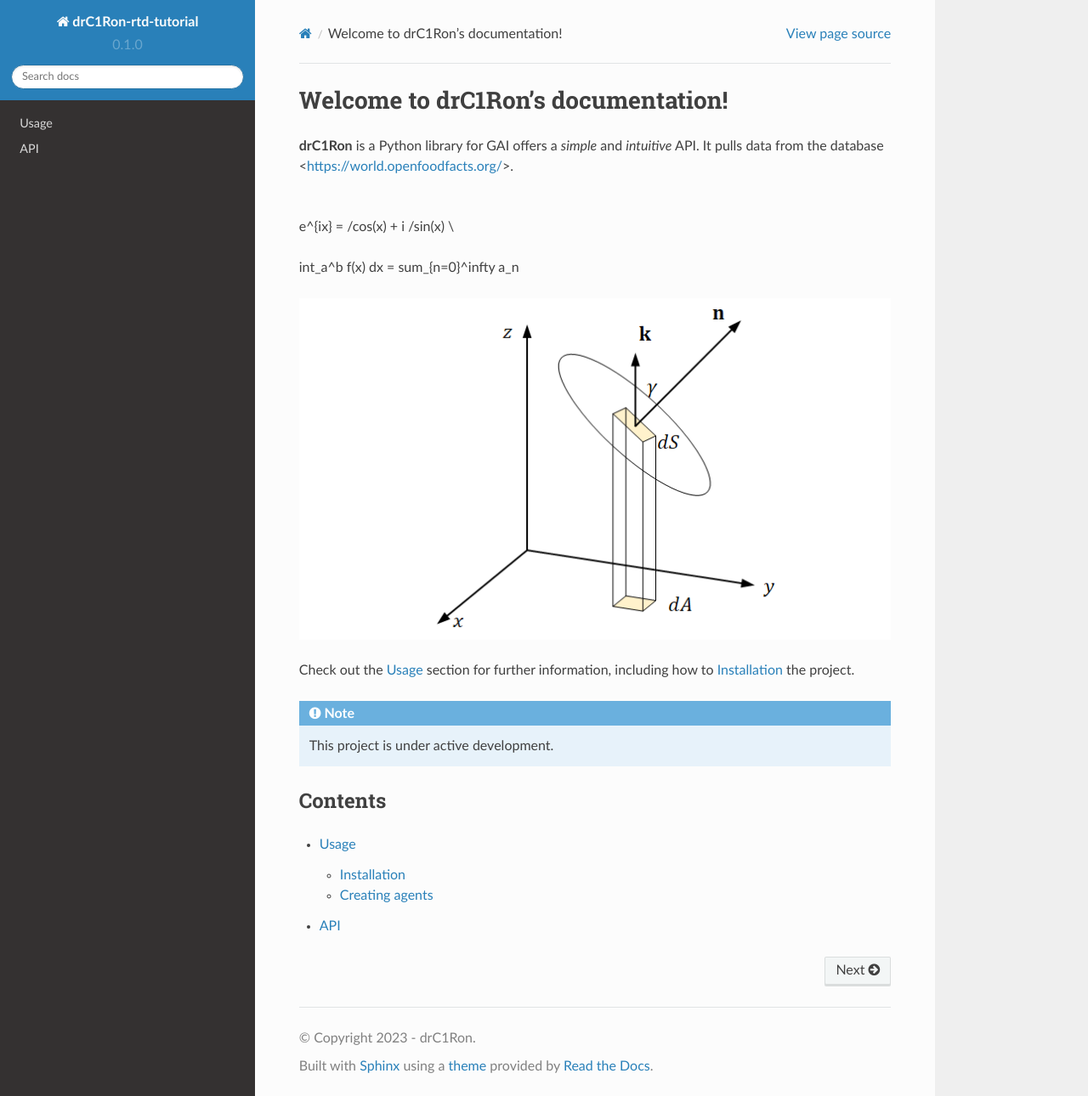
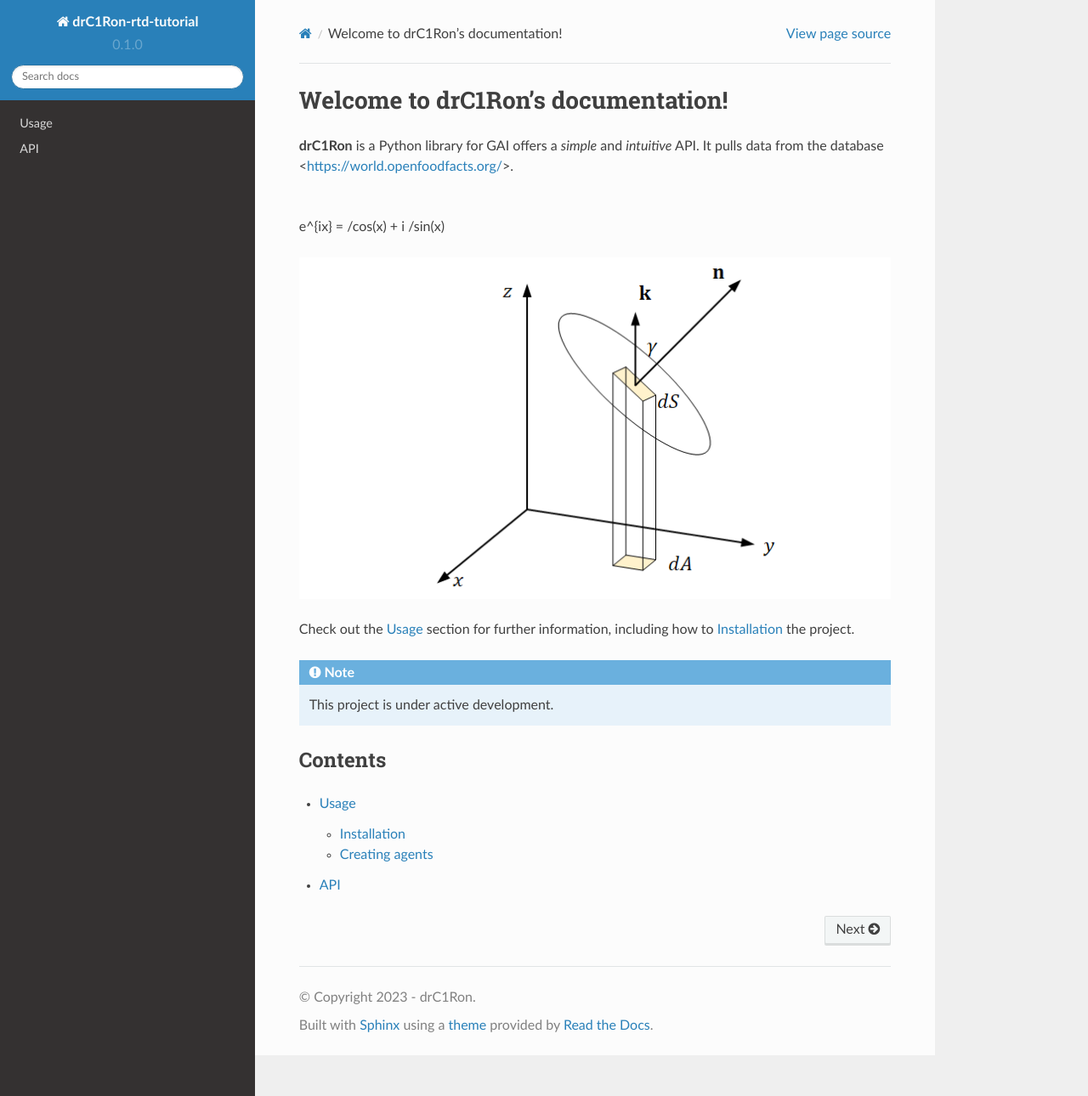
Before and after one commit to drC1Ron/readthedocs-tut, a Sphinx documentation site: the page built from docs/source/index.rst, in a window 1280 px wide and 1290 px high. Shown: the whole window at 85% size. Built offline with Sphinx 7.4.7 and the Read the Docs theme 2.0.0, drawn with Linux system fonts in a browser that asks for light colours.

Commit message:
Update index.rst

```diff
--- a/docs/source/index.rst
+++ b/docs/source/index.rst
@@ -6,10 +6,7 @@ Welcome to drC1Ron's documentation!
 It pulls data from the database <https://world.openfoodfacts.org/>.
 
 .. math::
-
-e^{ix} = /cos(x) + i /sin(x) \\
-
-\int_a^b f(x) dx = \sum_{n=0}^\infty a_n
+e^{ix} = /cos(x) + i /sin(x)
 
 .. figure:: test.png
 
```
